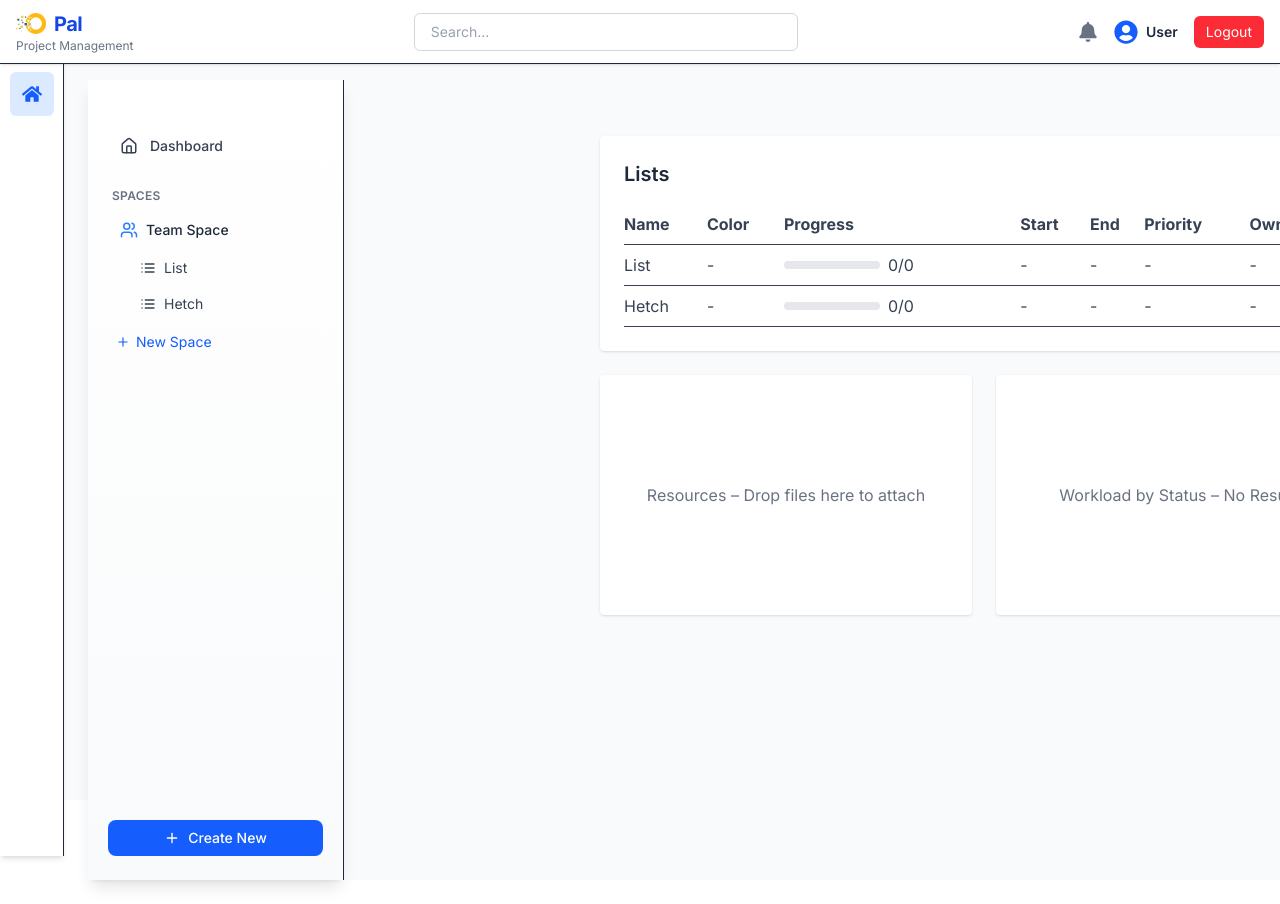
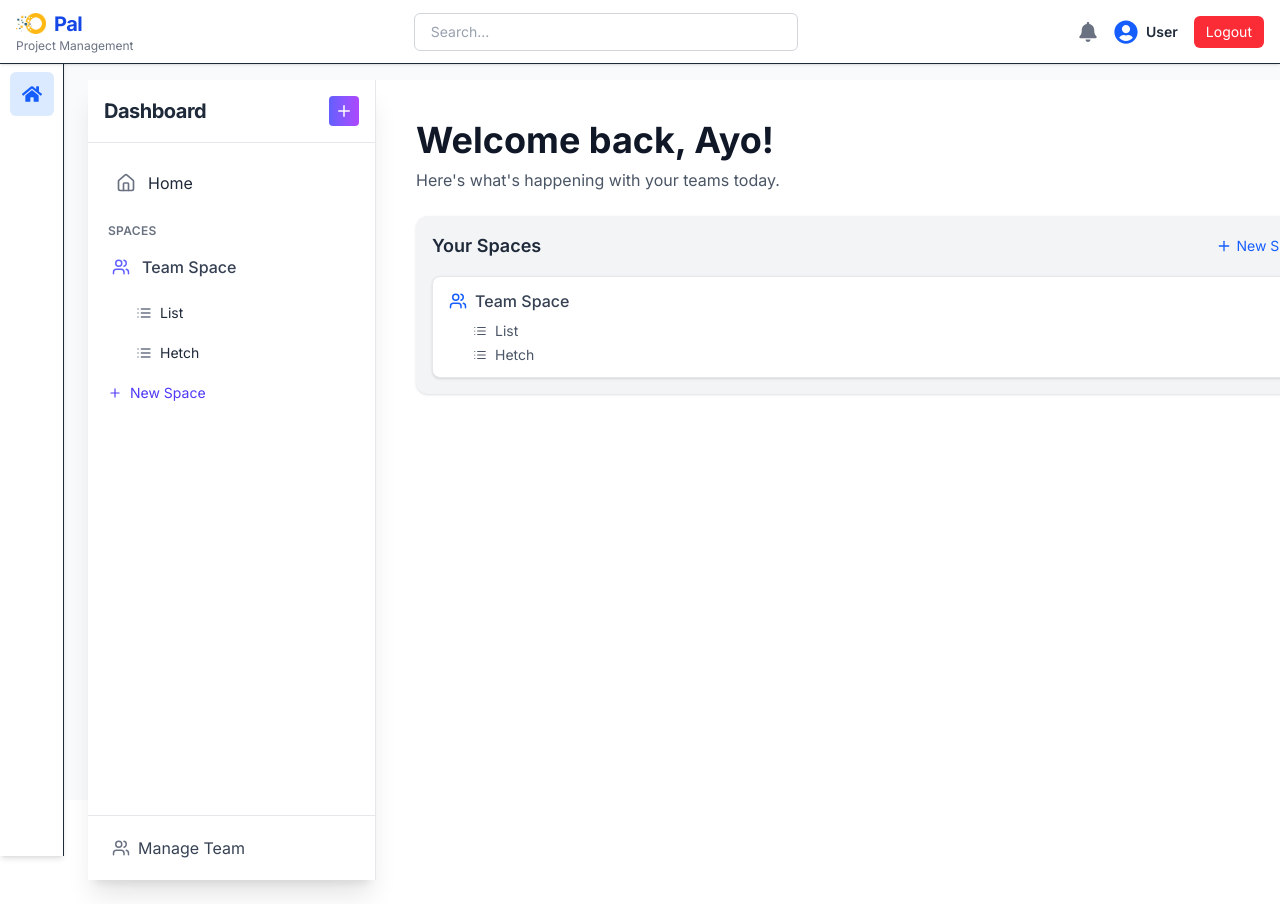
Before and after one commit to casstimmy/Project_Management, a Next.js app: page /homePage in a window 1280 px wide. Built offline with nearby package versions, Linux system fonts and the light colour scheme.

Commit message:
Wipe all files from remote repo

```diff
--- a/components/layout/PageLayout.js
+++ b/components/layout/PageLayout.js
@@ -9,8 +9,8 @@ export default function PageLayout({ children }) {
     <Layout>
       <div className="flex h-screen w-screen bg-gray-50">
       <Sidebar isOpen={sidebarOpen} onClose={() => setSidebarOpen(false)} />
-      <div className={`flex flex-col flex-1 transition-all duration-300 ${sidebarOpen ? "ml-64" : "ml-0"} md:ml-64`}>
-        <main className="mt-14 ">{children}</main>
+      <div className={`flex flex-col flex-1 transition-all duration-300 ${sidebarOpen ? "ml-64" : "ml-0"}`}>
+        <main className="">{children}</main>
       </div>
     </div>
     </Layout>
--- a/components/layout/Sidebar.js
+++ b/components/layout/Sidebar.js
@@ -7,87 +7,102 @@ export default function Sidebar({ isOpen, onClose }) {
 
   return (
     <>
-      {/* Mobile overlay */}
+      {/* Overlay for mobile */}
       <div
-        className={`fixed inset-0 bg-black/50 z-40 md:hidden transition-opacity ${
+        className={`fixed inset-0 bg-black/60 backdrop-blur-sm z-40 md:hidden transition-opacity ${
           isOpen ? "opacity-100 visible" : "opacity-0 invisible"
         }`}
         onClick={onClose}
       />
 
       <aside
-        className={`fixed top-0 left-0 z-50 w-64 bg-gradient-to-b from-white to-gray-50 border-r h-full flex flex-col shadow-lg transition-transform duration-300 transform
-        ${isOpen ? "translate-x-0" : "-translate-x-full"} md:translate-x-0 md:static`}
+        className={`fixed top-0 left-0 z-50 w-72 bg-white/90 backdrop-blur-xl border-r border-gray-200 h-full shadow-xl flex flex-col transition-transform duration-300 transform
+          ${isOpen ? "translate-x-0" : "-translate-x-full"} md:translate-x-0 md:static`}
       >
-        {/* Sidebar content */}
-        <div className="flex flex-col h-full px-5 py-6">
-          {/* Top section */}
-          <div className="flex items-center justify-between mb-8">
-            <div className="md:hidden">
+        <div className="flex flex-col h-full">
+          {/* Header */}
+          <div className="flex items-center justify-between px-4 py-4 border-b border-gray-200">
+            <h2 className="text-xl font-bold text-gray-800 tracking-tight">
+              Dashboard
+            </h2>
+            <div className="flex items-center gap-2">
+              <button className="hidden md:inline-flex items-center justify-center p-1.5 bg-gradient-to-r from-indigo-500 to-purple-500 text-white rounded hover:scale-105 transition">
+                <Plus size={18} />
+              </button>
               <button
                 onClick={onClose}
-                className="p-1 rounded hover:bg-gray-200 transition"
+                className="md:hidden inline-flex items-center justify-center p-1 hover:bg-gray-100 rounded"
               >
                 <X size={20} />
               </button>
             </div>
           </div>
 
-          {/* Dashboard button */}
-          <nav className="flex flex-col gap-2 text-sm text-gray-700">
+          {/* Nav */}
+          <nav className="flex-1 overflow-y-auto px-4 py-4 space-y-4">
             <Link
               href="/"
-              className={`flex items-center gap-3 px-3 py-2rounded-lg font-medium transition ${
+              className={`flex items-center gap-3 p-3 rounded-lg transition group ${
                 router.pathname === "/"
-                  ? "bg-blue-100 text-blue-700 shadow-sm"
-                  : "hover:bg-gray-100 hover:text-blue-600"
+                  ? "bg-gradient-to-r from-indigo-100 to-purple-100 text-indigo-700 font-semibold"
+                  : "hover:bg-gray-100"
               }`}
             >
-              <Home size={18} /> Dashboard
+              <Home
+                size={20}
+                className={`${
+                  router.pathname === "/"
+                    ? "text-indigo-600"
+                    : "text-gray-500 group-hover:text-indigo-500"
+                }`}
+              />
+              Home
             </Link>
 
-            {/* Section: Spaces */}
-            <div className="mt-6">
-              <p className="text-xs font-semibold text-gray-500 uppercase tracking-wide mb-2 px-1">
+            <div className="space-y-2">
+              <p className="text-xs font-semibold uppercase tracking-wide text-gray-500 px-1">
                 Spaces
               </p>
-
-              {/* Main space */}
               <Link
                 href="/"
-                className="flex items-center gap-2 px-3 py-2 rounded-md hover:bg-gray-100 text-gray-800 font-medium transition"
+                className="flex items-center gap-3 p-2 rounded-lg hover:bg-gray-100 transition group"
               >
-                <Users size={18} className="text-blue-500" />
-                Team Space
+                <Users
+                  size={18}
+                  className="text-indigo-500 group-hover:scale-110 transition"
+                />
+                <span className="text-gray-700 font-medium">Team Space</span>
               </Link>
 
-              {/* Sub space items */}
-              <div className="ml-6 mt-1 space-y-1">
+              <div className="ml-6 space-y-1">
                 <Link
                   href="/"
-                  className="flex items-center gap-2 px-2 py-1.5 text-sm text-gray-700 hover:bg-blue-50 hover:text-blue-700 rounded-md transition"
+                  className="flex items-center gap-2 p-2 rounded hover:bg-gray-100 text-sm transition"
                 >
-                  <List size={16} /> List
+                  <List size={16} className="text-gray-500" />
+                  List
                 </Link>
                 <Link
                   href="/"
-                  className="flex items-center gap-2 px-2 py-1.5 text-sm text-gray-700 hover:bg-blue-50 hover:text-blue-700 rounded-md transition"
+                  className="flex items-center gap-2 p-2 rounded hover:bg-gray-100 text-sm transition"
                 >
-                  <List size={16} /> Hetch
+                  <List size={16} className="text-gray-500" />
+                  Hetch
                 </Link>
               </div>
 
-              {/* New Space button */}
-              <button className="mt-3 ml-2 flex items-center gap-1.5 text-sm text-blue-600 hover:underline transition">
-                <Plus size={14} /> New Space
+              <button className="flex items-center gap-2 mt-3 ml-1 text-sm text-indigo-600 hover:underline">
+                <Plus size={14} />
+                New Space
               </button>
             </div>
           </nav>
 
-          {/* Bottom Add button (for desktop) */}
-          <div className="mt-auto pt-6 hidden md:flex">
-            <button className="w-full flex items-center justify-center gap-2 bg-blue-600 text-white text-sm font-medium py-2 rounded-lg hover:bg-blue-700 transition">
-              <Plus size={16} /> Create New
+          {/* Footer */}
+          <div className="border-t border-gray-200 px-4 py-3">
+            <button className="flex items-center gap-2 w-full p-2 rounded-lg hover:bg-gray-100 transition">
+              <Users size={18} className="text-gray-500" />
+              <span className="text-gray-700">Manage Team</span>
             </button>
           </div>
         </div>
--- a/pages/homePage.js
+++ b/pages/homePage.js
@@ -1,50 +1,54 @@
-import Layout from "@/components/layout/PageLayout";
+
+import PageLayout from "@/components/layout/PageLayout";
+import { Plus, List, Users } from "lucide-react";
+import Link from "next/link";
 
 export default function HomePage() {
   return (
-    <Layout>
-      <div className="bg-white rounded shadow p-6 mb-6">
-        <h2 className="text-xl font-semibold mb-4">Lists</h2>
-        <table className="min-w-full text-left text-gray-700">
-          <thead>
-            <tr className="border-b">
-              <th className="py-2">Name</th>
-              <th className="py-2">Color</th>
-              <th className="py-2">Progress</th>
-              <th className="py-2">Start</th>
-              <th className="py-2">End</th>
-              <th className="py-2">Priority</th>
-              <th className="py-2">Owner</th>
-            </tr>
-          </thead>
-          <tbody>
-            {["List", "Hetch"].map((list) => (
-              <tr key={list} className="border-b hover:bg-gray-50 transition">
-                <td className="py-2">{list}</td>
-                <td className="py-2">-</td>
-                <td className="py-2 flex items-center gap-2">
-                  <div className="bg-gray-200 w-24 h-2 rounded">
-                    <div className="bg-blue-500 h-2 rounded w-0" />
-                  </div>
-                  0/0
-                </td>
-                <td className="py-2">-</td>
-                <td className="py-2">-</td>
-                <td className="py-2">-</td>
-                <td className="py-2">-</td>
-              </tr>
-            ))}
-          </tbody>
-        </table>
+    <PageLayout>
+      <div className="min-h-screen bg-white p-4 space-y-6 md:p-10">
+      {/* Top Welcome Section */}
+      <div className="space-y-2">
+        <h1 className="text-2xl md:text-4xl font-bold text-gray-900">Welcome back, Ayo!</h1>
+        <p className="text-gray-600 text-sm md:text-base">Here's what's happening with your teams today.</p>
       </div>
-      <div className="grid grid-cols-1 lg:grid-cols-2 gap-6">
-        <div className="bg-white rounded shadow p-6 h-60 flex items-center justify-center text-gray-500">
-          Resources – Drop files here to attach
+
+      {/* Spaces Section */}
+      <div className="bg-gray-100 rounded-xl p-4 shadow-sm">
+        <div className="flex justify-between items-center mb-4">
+          <h2 className="text-lg font-semibold text-gray-800">Your Spaces</h2>
+          <button className="flex items-center gap-1 text-sm text-blue-600 hover:text-blue-800">
+            <Plus size={16} /> New Space
+          </button>
         </div>
-        <div className="bg-white rounded shadow p-6 h-60 flex items-center justify-center text-gray-500">
-          Workload by Status – No Results
+
+        <div className="space-y-4">
+          {/* Team Space Card */}
+          <div className="bg-white rounded-lg shadow px-4 py-3 border border-gray-200">
+            <div className="flex items-center gap-2 text-gray-700">
+              <Users size={18} className="text-blue-600" />
+              <span className="font-medium">Team Space</span>
+            </div>
+            <div className="ml-6 mt-2 space-y-1">
+              <Link
+                href="/"
+                className="flex items-center gap-2 text-sm text-gray-600 hover:text-gray-900 hover:underline"
+              >
+                <List size={14} /> List
+              </Link>
+              <Link
+                href="/"
+                className="flex items-center gap-2 text-sm text-gray-600 hover:text-gray-900 hover:underline"
+              >
+                <List size={14} /> Hetch
+              </Link>
+            </div>
+          </div>
+
+          {/* Add more space cards here if needed */}
         </div>
       </div>
-    </Layout>
+    </div>
+    </PageLayout>
   );
 }
```
